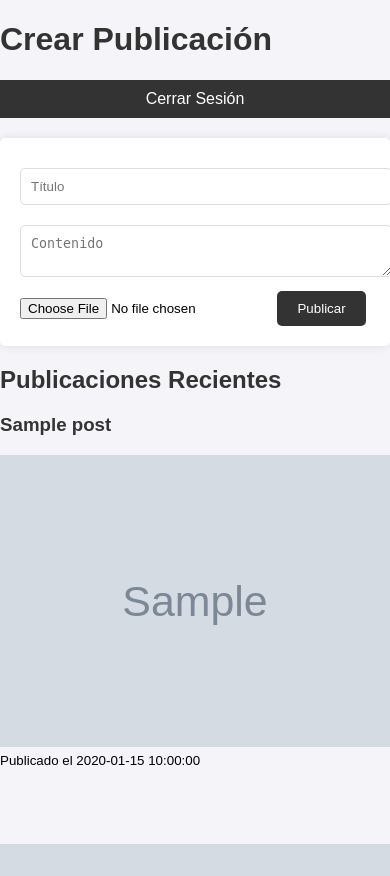
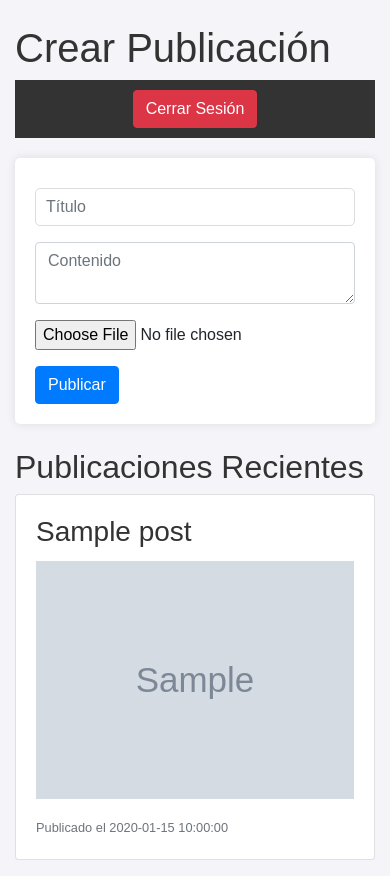
Before and after one commit to Pacotacou/blog-nuevas-tecnologias-php-mysql, a PHP site: page /post.php in a window 390 px wide. Before the commit the page ends 844 px from the top, so only its background shows below. Run offline with PHP 8.4, Linux system fonts and the light colour scheme; the visitor is signed in with stand-in values (Sample User, id 1); tables that the repository leaves empty hold one stand-in row (values such as "Sample post"); grey boxes marked "Sample" are stand-in pictures.

Commit message:
feat: Make website responsive using Bootstrap for better layout and styling

```diff
--- a/post.php
+++ b/post.php
@@ -28,37 +28,50 @@ $posts = $post->readAll();
 <head>
     <meta charset="UTF-8">
     <title>Publicaciones</title>
+    <link href="https://stackpath.bootstrapcdn.com/bootstrap/4.5.2/css/bootstrap.min.css" rel="stylesheet">
     <link rel="stylesheet" href="assets/style.css">
     <script src="assets/script.js"></script>
 </head>
 <body>
     <?php if (isset($_SESSION['user_id'])): ?>
+        <div class="container mt-4">
             <h1>Crear Publicación</h1>
-        <nav>
-            <a href="logout.php">Cerrar Sesión</a>
+            <nav class="mb-3">
+                <a href="logout.php" class="btn btn-danger">Cerrar Sesión</a>
             </nav>
-        <form action="post.php" method="post" enctype="multipart/form-data">
-            <input type="text" name="title" placeholder="Título" required>
-            <textarea name="content" placeholder="Contenido" required></textarea>
-            <input type="file" name="image">
-            <button type="submit">Publicar</button>
+            <form action="post.php" method="post" enctype="multipart/form-data" class="mb-4">
+                <div class="form-group">
+                    <input type="text" name="title" class="form-control" placeholder="Título" required>
+                </div>
+                <div class="form-group">
+                    <textarea name="content" class="form-control" placeholder="Contenido" required></textarea>
+                </div>
+                <div class="form-group">
+                    <input type="file" name="image" class="form-control-file">
+                </div>
+                <button type="submit" class="btn btn-primary">Publicar</button>
             </form>
+        </div>
     <?php else: ?>
-        <nav>
-            <a href="login.php">Iniciar Sesión</a>
+        <nav class="bg-dark text-white p-3">
+            <a href="login.php" class="text-white">Iniciar Sesión</a>
         </nav>
     <?php endif; ?>
 
+    <div class="container mt-4">
         <h2>Publicaciones Recientes</h2>
         <?php while ($row = $posts->fetch(PDO::FETCH_ASSOC)): ?>
-        <div>
-            <h3><?php echo htmlspecialchars($row['title']); ?></h3>
+            <div class="card mb-3">
+                <div class="card-body">
+                    <h3 class="card-title"><?php echo htmlspecialchars($row['title']); ?></h3>
                     <?php if (!empty($row['image_path'])): ?>
-                <img src="<?php echo htmlspecialchars($row['image_path']); ?>" alt="Post Image" style="max-width:100%;">
+                        <img src="<?php echo htmlspecialchars($row['image_path']); ?>" alt="Post Image" class="img-fluid mb-3">
                     <?php endif; ?>
-            <p><?php echo htmlspecialchars($row['content']); ?></p>
-            <small>Publicado el <?php echo $row['created_at']; ?></small>
+                    <p class="card-text"><?php echo htmlspecialchars($row['content']); ?></p>
+                    <small class="text-muted">Publicado el <?php echo $row['created_at']; ?></small>
+                </div>
             </div>
         <?php endwhile; ?>
+    </div>
 </body>
 </html>
```
Also changed, not shown: comment.php (+13 -8 lines), index.php (+17 -12 lines), login.php (+12 -5 lines), register.php (+15 -6 lines). Lines whose indentation alone changed are shown as unchanged.
